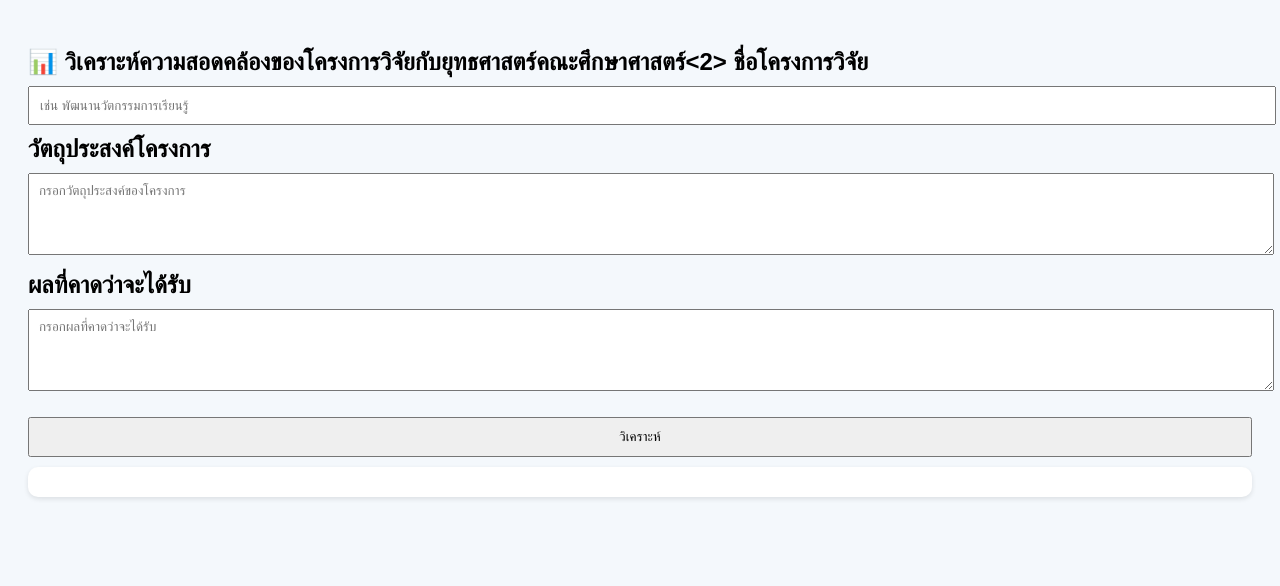
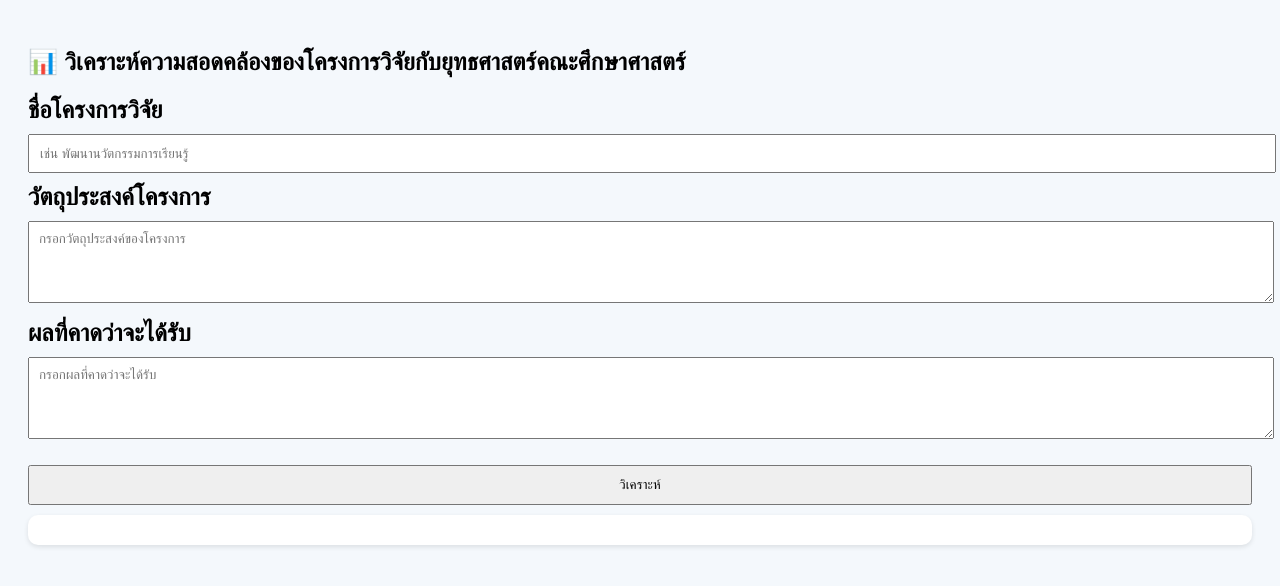
Before and after one commit to tanee888/Thaworn, a plain HTML site: page index.html in a window 1280 px wide. Drawn offline with Linux system fonts and the light colour scheme.

Commit message:
index.html

```diff
--- a/index.html
+++ b/index.html
@@ -12,7 +12,7 @@
   </style>
 </head>
 <body>
-  <h2>📊 วิเคราะห์ความสอดคล้องของโครงการวิจัยกับยุทธศาสตร์คณะศึกษาศาสตร์<2>
+  <h2>📊 วิเคราะห์ความสอดคล้องของโครงการวิจัยกับยุทธศาสตร์คณะศึกษาศาสตร์<h2>
 
   <label>ชื่อโครงการวิจัย</label>
   <input id="title" placeholder="เช่น พัฒนานวัตกรรมการเรียนรู้" />
```
